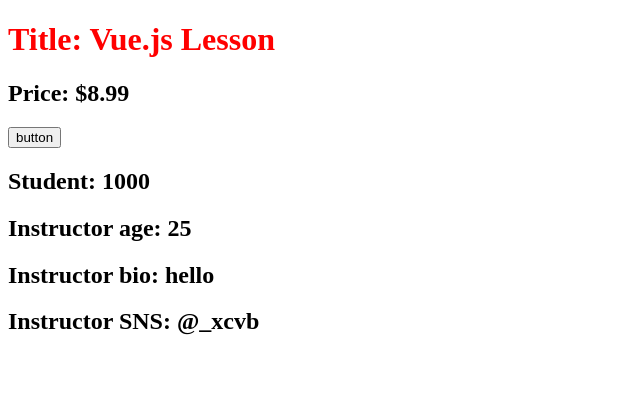
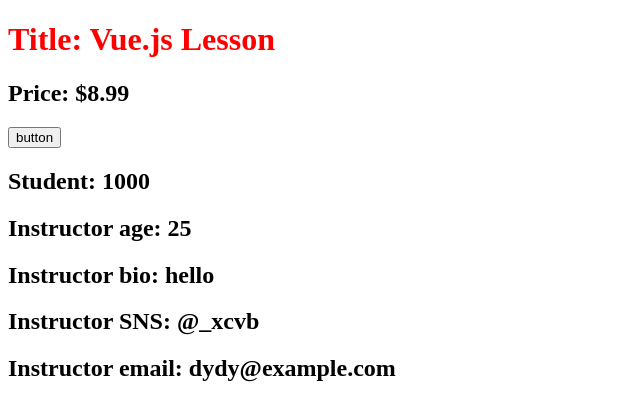
Before and after one commit to kadokichi/vue-lesson, a Vue app in the folder vue-lesson/: page / in a window 1280 px wide. Shown: the top 420 px of the page, without its empty margins (0-640 px from the left). Built offline with nearby package versions, Linux system fonts and the light colour scheme.

Commit message:
reactive()の中でref()を使用する

```diff
--- a/vue-lesson/src/App.vue
+++ b/vue-lesson/src/App.vue
@@ -4,11 +4,13 @@
   const title = ref('Vue.js Lesson')
 
   let price = ref(9.99)
+
   function increment() {
     price.value += 1
     instructor.age += 1
     instructor.bio = 'hai dy'
     instructor.sns.x = 'hello'
+    instructor.email = 'info@example.com'
     //console.log(price.value)
   }
 
@@ -24,10 +26,12 @@
     sns: {
       x: "@_xcvb",
       youtube: '@dydy'
-    }
+    },
+    email: ref('dydy@example.com')
   })
   instructor.bio = 'hello'
   console.log(instructor.sns)
+  console.log(instructor.email)
 </script>
 
 <template>
@@ -38,6 +42,7 @@
   <h2>Instructor age: {{ instructor.age }}</h2>
   <h2>Instructor bio: {{ instructor.bio }}</h2>
   <h2>Instructor SNS: {{ instructor.sns.x }}</h2>
+  <h2>Instructor email: {{ instructor.email }}</h2>
 </template>
 <style>
   h1 {
```
